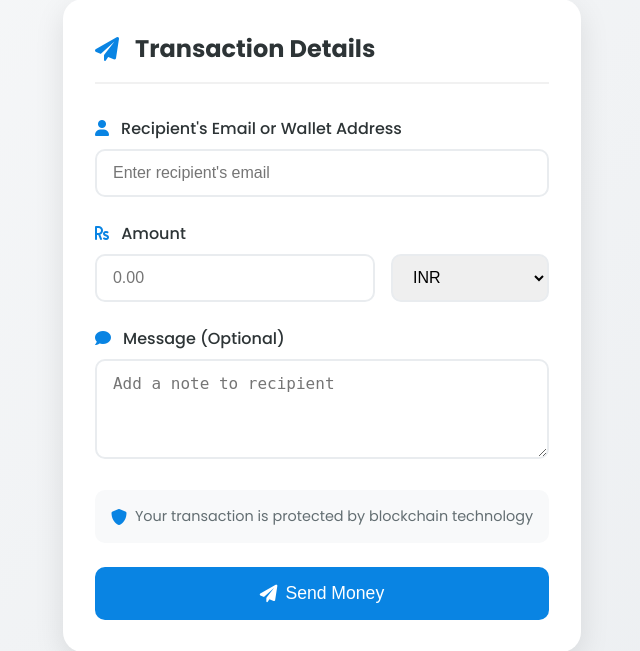
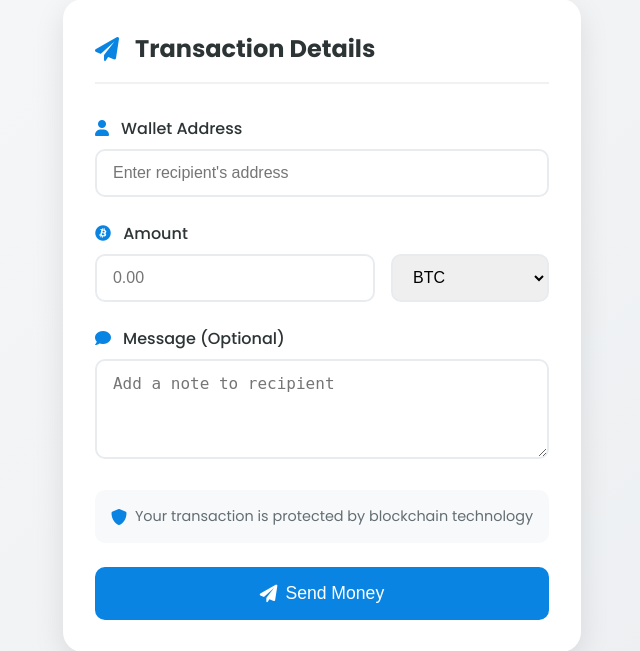
Before and after one commit to Priyank-0401/WePay, a PHP site: page /send_money in a window 1280 px wide. Shown: the part 271-922 px from the top of the page, without its empty margins (318-958 px from the left). Run offline with PHP 8.4, Linux system fonts and the light colour scheme; the visitor is signed in with stand-in values (Sample User, id 1).

Commit message:
Add files via upload

```diff
--- a/send_money.php
+++ b/send_money.php
@@ -49,16 +49,16 @@ if (!isset($_SESSION['user_id'])) {
                 <form action="/send_money" method="POST" class="send-money-form">
                     <div class="form-group">
                         <label for="recipient">
-                            <i class="fas fa-user"></i> Recipient's Email or Wallet Address
+                            <i class="fas fa-user"></i> Wallet Address
                         </label>
                         <input type="text" id="recipient" name="recipient"
-                               placeholder="Enter recipient's email" required>
+                               placeholder="Enter recipient's address" required>
                     </div>
 
                     <div class="form-group">
                         <label for="amount">
                             <span id="currency-symbol">
-                                <i class="fas fa-rupee-sign"></i> <!-- Default to INR -->
+                                <i class="fa-brands fa-bitcoin"></i>
                             </span>
                             Amount
                         </label>
@@ -66,8 +66,8 @@ if (!isset($_SESSION['user_id'])) {
                             <input type="number" id="amount" name="amount"
                                    placeholder="0.00" step="0.01" required>
                             <select id="currency" name="currency">
-                                <option value="INR" selected>INR</option>
-                                <option value="USD">USD</option>
+                                <option value="BTC" selected>BTC</option>
+                                <option value="ETH">ETH</option>
                             </select>
                         </div>
                     </div>
@@ -80,10 +80,10 @@ if (!isset($_SESSION['user_id'])) {
                         currencySelect.addEventListener("change", function() {
                             const selectedCurrency = currencySelect.value;
 
-                            if (selectedCurrency === "INR") {
-                                currencySymbol.innerHTML = '<i class="fas fa-rupee-sign"></i>'; // INR symbol
-                            } else if (selectedCurrency === "USD") {
-                                currencySymbol.innerHTML = '<i class="fas fa-dollar-sign"></i>'; // USD symbol
+                            if (selectedCurrency === "BTC") {
+                                currencySymbol.innerHTML = '<i class="fa-brands fa-bitcoin"></i>';
+                            } else if (selectedCurrency === "ETH") {
+                                currencySymbol.innerHTML = '<i class="fa-brands fa-ethereum"></i>';
                             }
                         });
                     </script>
```
Also changed, not shown: request_money.php (+9 -9 lines).
